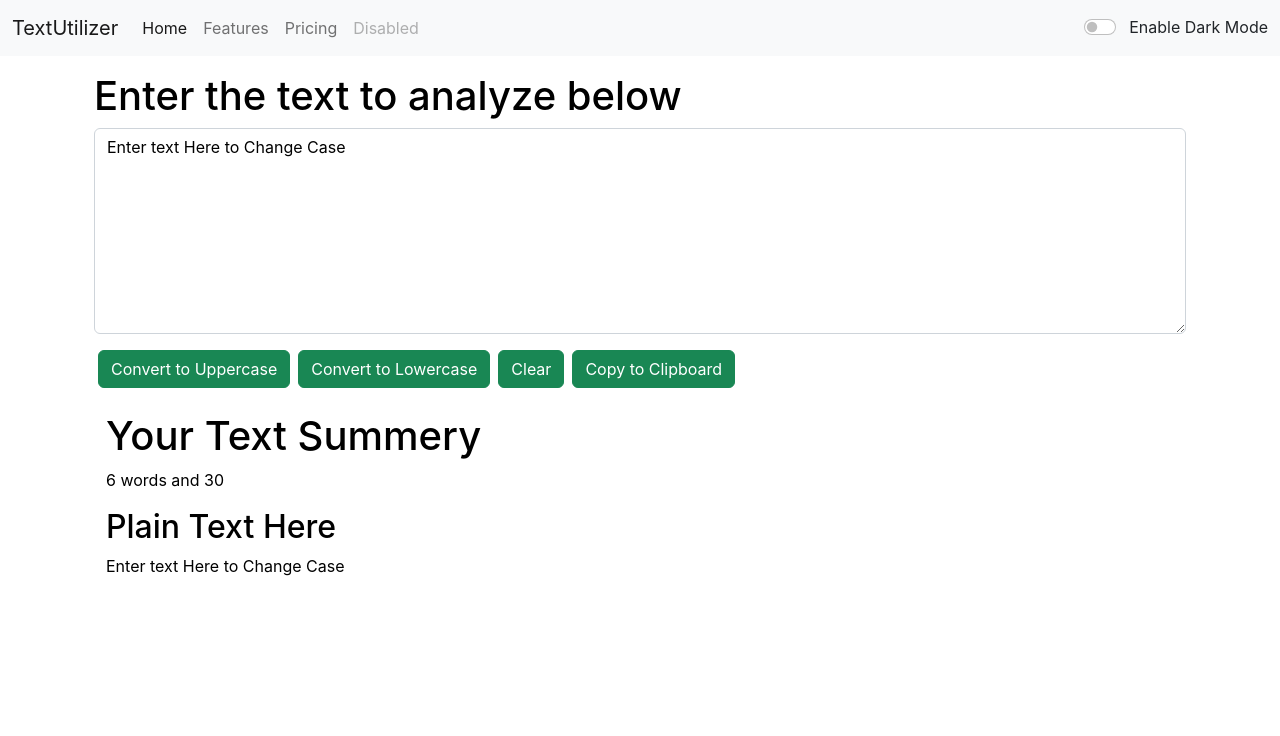
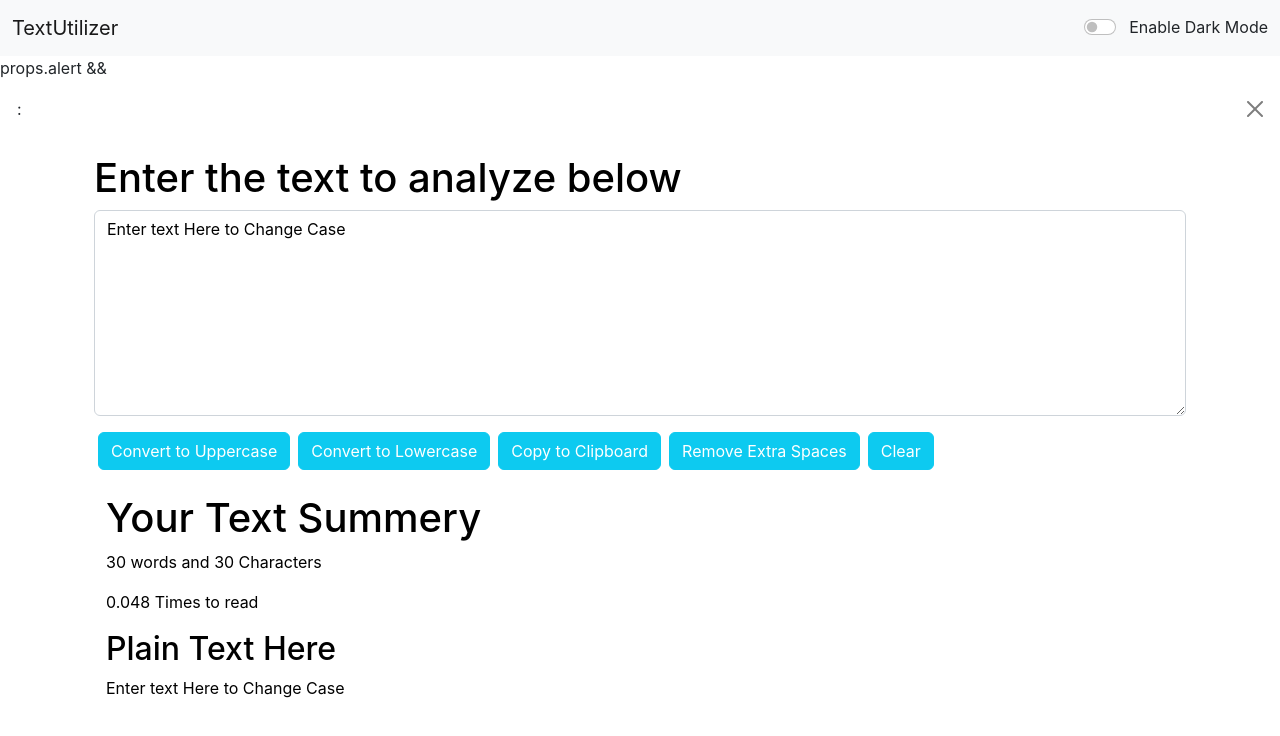
Before and after one commit to faiezahmedkhan/changeCase, a React (Create React App) app: page / in a window 1280 px wide. Shown: the top 736 px of the page. Built offline with nearby package versions, Linux system fonts and the light colour scheme.

Commit message:
working on alerts

```diff
--- a/src/App.js
+++ b/src/App.js
@@ -1,32 +1,42 @@
-import React from 'react'
-import Textform from './component/TextForm'
-import Navbar from './component/navbar'
-import { useState } from 'react'
+import React from "react";
+import Textform from "./component/TextForm";
+import Navbar from "./component/navbar";
+import { useState } from "react";
+import Alert from "./component/Alert";
 
 const App = () => {
-  const [mode, setMode] = useState('light');
+  const [mode, setMode] = useState("light");
+  const [alert, setAlert] = useState("null");
 
-  const togglemode = () =>{
-    if(mode === 'light'){
-      setMode ('dark');
-      document.body.style.backgroundColor = '#192633f5';
-    } else{
-      setMode ('light');
-      document.body.style.backgroundColor = 'white';
+  const showAlert = (message, type) => {
+    setAlert({
+      msg: message,
+      type: type
+    });
+  };
 
+  const togglemode = () => {
+    if (mode === "light") {
+      setMode("dark");
+      document.body.style.backgroundColor = "#192633f5";
+      showAlert("Dark mode is enabled", "Success");
+    } else {
+      setMode("light");
+      document.body.style.backgroundColor = "#fff";
+      showAlert("Light mode is enabled", "Success");
     }
+  };
 
-  }
+
   return (
     <>
-        <Navbar title="TextUtilizer"  mode={mode} togglemode={togglemode} />
-
-        <div className="container my-3">
-        <Textform heading="Enter the text to analyze below" mode={mode}/>
-        </div>
-
+      <Navbar title="TextUtilizer" mode={mode} togglemode={togglemode} />
+      <Alert alert={alert} />
+      <div className="container my-3">
+        <Textform heading="Enter the text to analyze below" mode={mode} />
+      </div>
     </>
-  )
-}
+  );
+};
 
 export default App;
--- /dev/null
+++ b/src/component/Alert.js
@@ -0,0 +1,13 @@
+import React from 'react'
+
+export default function Alert(props) {
+  return (
+    <>
+         props.alert && <div className={`alert alert-${props.alert.type} alert-dismissible fade show`} role="alert">
+                {/* <div className="alert alert-warning alert-dismissible fade show role=alert"> */}
+                    {props.alert.type}: {props.alert.msg}
+                    <button type="button" className="btn-close" data-bs-dismiss="alert" aria-label="Close"></button>
+                </div>
+        </>
+  )
+}
--- a/src/component/TextForm.js
+++ b/src/component/TextForm.js
@@ -1,71 +1,103 @@
-import React,{useState} from 'react'
-
-
+import React, { useState } from "react";
 
 const TextForm = (props) => {
-
-    const handelclick = () =>{
-        console.log('UpperCase Was Clicked');
+  const handelclick = () => {
     let newText = text.toUpperCase();
     setText(newText);
+    props.showAlert("Choverted to upperCase")
+  };
 
-    }
-
-    const handelclicklower = () =>{
-      console.log('UpperCase Was Clicked');
+  const handelclicklower = () => {
     let newText = text.toLowerCase();
     setText(newText);
+  };
 
-  }
+  const handelcear = () => {
+    let newText = "";
+    setText(newText);
+  };
 
+  const handerCopy = () => {
+    var text = document.getElementById("myBox");
+    text.select();
+    navigator.clipboard.writeText(text.value);
+  };
 
-  const handelcear = () =>{
-    let newText = '';
-    setText(newText);
+  const handelOnChange = (e) => {
+    setText(e.target.value);
+  };
+  // const handerMatchMail = () => {
+  //   let mailfrmTEXT = text.match(/([a-zA-Z0-9._-]+@[a-zA-Z0-9._-]+\.[a-zA-Z0-9_-]+)/gi);
+  // };
 
-}
+  const RemoveExtraSpaces = () => {
+    let newString = text.split(/[ ]+/);
+    setText(newString.join(" "));
+  };
 
-const handerCopy = () =>{
-var text = document.getElementById("myBox")
-  text.select()
-  navigator.clipboard.writeText(text.value);
-
-}
-
-  const handelOnChange = (e) =>{
-        setText(e.target.value);
-
-    }
-
-    const [text, setText] = useState('Enter text Here to Change Case');
+  const [text, setText] = useState("Enter text Here to Change Case");
 
   return (
-
-    <div className='container' style={ {color: props.mode==='dark' ? 'white':'black' } } >
+    <div
+      className="container"
+      style={{ color: props.mode === "dark" ? "white" : "black" }}
+    >
       <h1>{props.heading}</h1>
       <div className="mb-3">
-                <textarea className="form-control"  value={text} onChange={handelOnChange} style={ {backgroundColor: props.mode==='dark' ? 'gray':'white', color: props.mode==='dark' ? 'white':'black' } }  id="myBox" rows="8"></textarea>
+        <textarea
+          className="form-control"
+          value={text}
+          onChange={handelOnChange}
+          style={{
+            backgroundColor: props.mode === "dark" ? "gray" : "white",
+            color: props.mode === "dark" ? "white" : "black",
+          }}
+          id="myBox"
+          rows="8"
+        ></textarea>
       </div>
 
-               <button className='btn btn-success mx-1' onClick={handelclick}>Convert to Uppercase</button>
-               <button className='btn btn-success mx-1' onClick={handelclicklower}>Convert to Lowercase</button>
-               <button className='btn btn-success mx-1' onClick={handelcear}>Clear</button>
-               <button className='btn btn-success mx-1' onClick={handerCopy}>Copy to Clipboard</button>
+      <button className="btn btn-info text-white mx-1" onClick={handelclick}>
+        Convert to Uppercase
+      </button>
+      <button
+        className="btn btn-info text-white mx-1"
+        onClick={handelclicklower}
+      >
+        Convert to Lowercase
+      </button>
+      <button className="btn btn-info text-white mx-1" onClick={handerCopy}>
+        Copy to Clipboard
+      </button>
+      {/* <button
+        className="btn btn-info text-white mx-1"  onClick={handerMatchMail}
+      >
+        Mail ID from Peragrph
+      </button> */}
+      <button
+        className="btn btn-info text-white mx-1"
+        onClick={RemoveExtraSpaces}
+      >
+        Remove Extra Spaces
+      </button>
+      <button className="btn btn-info text-white mx-1" onClick={handelcear}>
+        Clear
+      </button>
 
-
-
-
-
-               <div className="container my-4"  style={ {color: props.mode==='dark' ? 'white':'black' } }>
+      <div
+        className="container my-4"
+        style={{ color: props.mode === "dark" ? "white" : "black" }}
+      >
         <h1>Your Text Summery</h1>
-                <p>{text.split(" ").length} words and {text.length}</p>
+        <p>
+          {text.split("").length} words and {text.length} Characters
+        </p>
+        <p>{0.008 * text.split(" ").length} Times to read</p>
         <h2>Plain Text Here</h2>
-                <p>{text.length>0?text:"Enter Somthing to Preview"}</p>
-
+        <p>{text.length > 0 ? text : "Enter Somthing to Preview"}</p>
       </div>
-
     </div>
-  )
-}
+  );
+};
 
 export default TextForm;
--- a/src/component/navbar.js
+++ b/src/component/navbar.js
@@ -9,24 +9,7 @@ const navbar = (props) => {
                 <button className="navbar-toggler" type="button" data-bs-toggle="collapse" data-bs-target="#navbarNav" aria-controls="navbarNav" aria-expanded="false" aria-label="Toggle navigation">
                 <span className="navbar-toggler-icon"></span>
                 </button>
-                <div className="collapse navbar-collapse" id="navbarNav">
-                <ul className="navbar-nav">
-                    <li className="nav-item">
-                    <a className="nav-link active" aria-current="page" href="#">Home</a>
-                    </li>
-                    <li className="nav-item">
-                    <a className="nav-link" href="#">Features</a>
-                    </li>
-                    <li className="nav-item">
-                    <a className="nav-link" href="#">Pricing</a>
-                    </li>
-                    <li className="nav-item">
-                    <a className="nav-link disabled">Disabled</a>
-                    </li>
 
-                </ul>
-
-                </div>
                 <div className={`d-flex form-check form-switch text-${props.mode==='light' ? 'dark':'light' }`}>
                         <input className="form-check-input" onClick={props.togglemode} type="checkbox" role="switch" id="flexSwitchCheckDefault" />
                         <label className="form-check-label" htmlFor="flexSwitchCheckDefault">&nbsp;&nbsp; Enable Dark Mode</label>
```
Also changed, not shown: 1 other file (tests, documents, lock files or other folders). Lines whose indentation alone changed are shown as unchanged.
